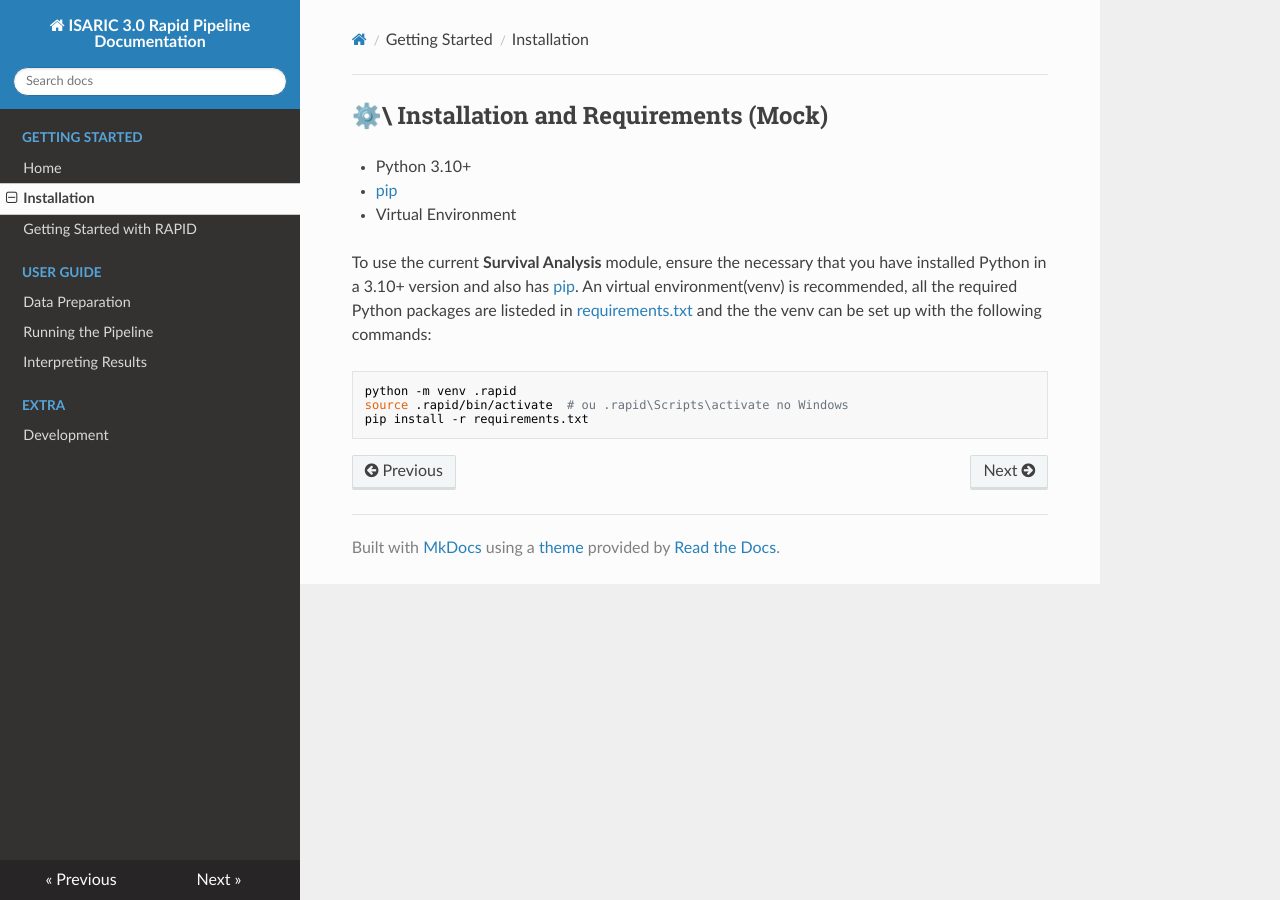
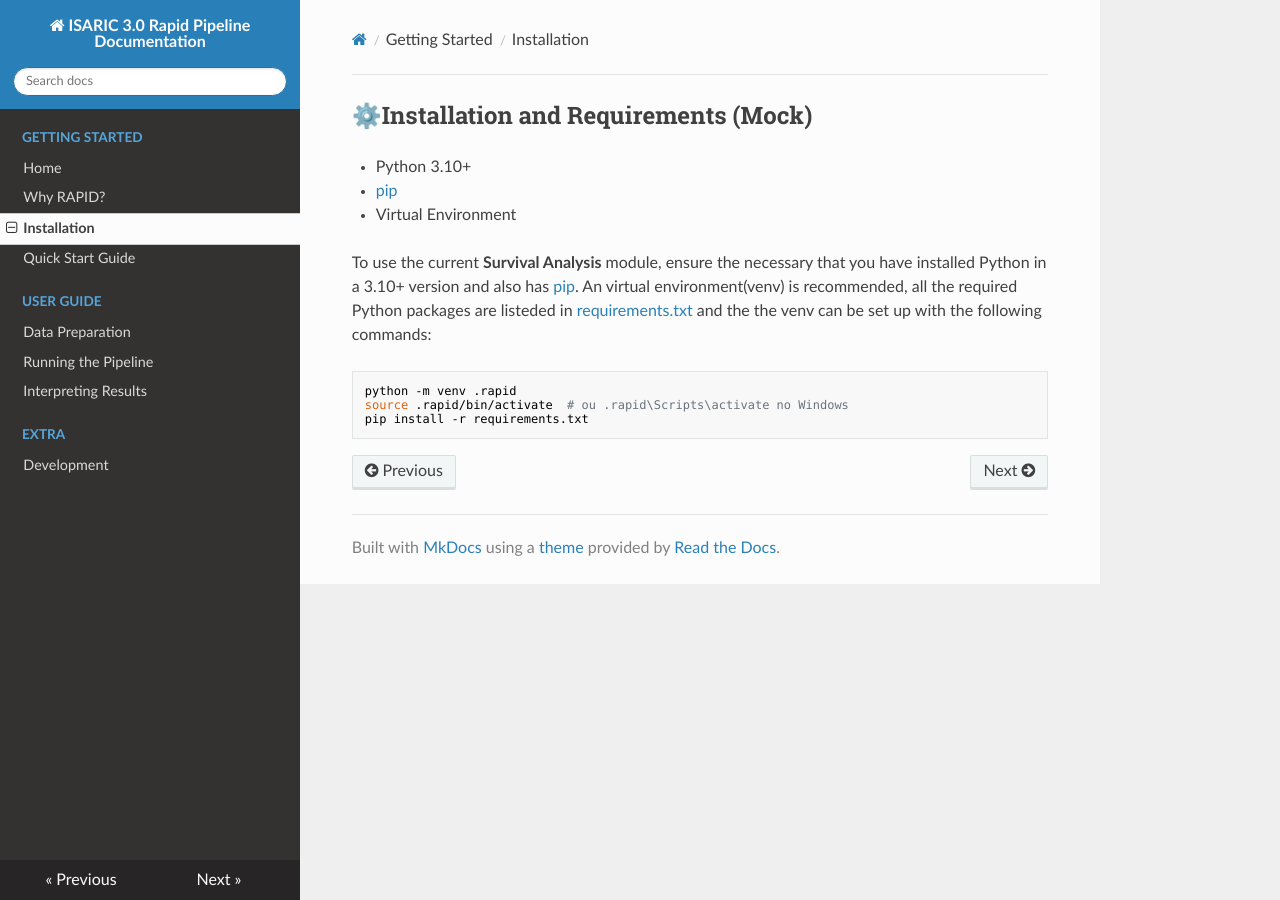
Before and after one commit to noispuc/isaric3.0-rapid, an MkDocs documentation site: the page built from docs/installation.md, in a window 1280 px wide. Built offline with MkDocs 1.6.1, drawn with Linux system fonts in a browser that asks for light colours; nearby versions of some CDN libraries.

```diff
--- a/docs/installation.md
+++ b/docs/installation.md
@@ -1,4 +1,4 @@
-## ⚙️\ Installation and Requirements (Mock)
+## ⚙️Installation and Requirements (Mock)
 - Python 3.10+
 - [pip](https://pip.pypa.io/en/stable/)
 - Virtual Environment
--- a/mkdocs.yml
+++ b/mkdocs.yml
@@ -2,8 +2,9 @@ site_name: ISARIC 3.0 Rapid Pipeline Documentation
 nav:
   - Getting Started:
     - Home: index.md
+    - Why RAPID?: why_rapid.md
     - Installation: installation.md
-    - Getting Started with RAPID: getting_started.md
+    - Quick Start Guide: getting_started.md
   - User Guide:
       - Data Preparation: data_preparation.md
       - Running the Pipeline: running_the_pipeline.md
```
